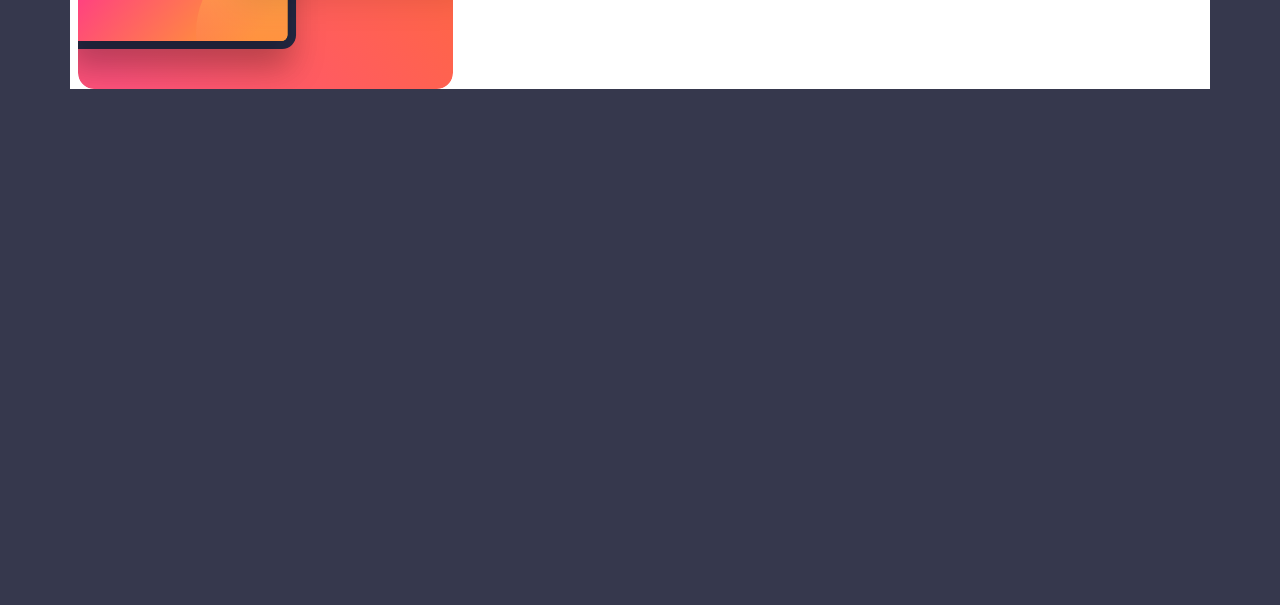
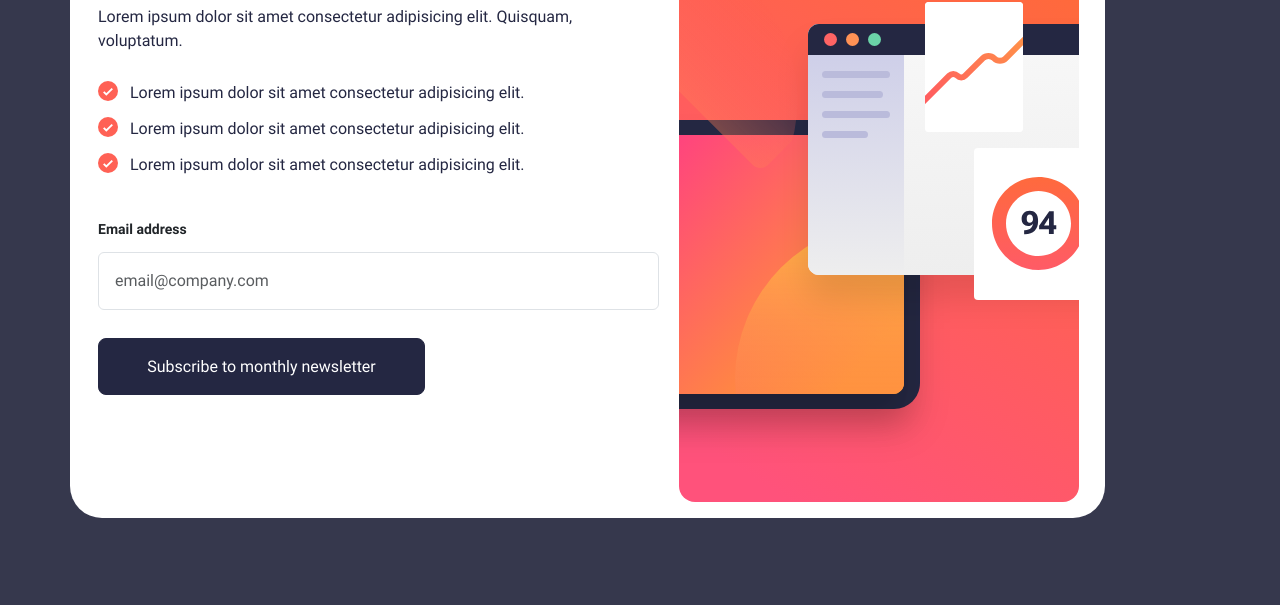
Before and after one commit to DEAckeret/Newsletter-Challenge, a website: page index.html in a window 1280 px wide. Shown: the part 195-800 px from the top of the page. Drawn offline with nearby package versions, Linux system fonts and the light colour scheme.

Commit message:
layout nearly finished.

```diff
--- a/index.html
+++ b/index.html
@@ -11,14 +11,24 @@
 <body class="bg-info">
 
 
-    <div class="container-lg">
-        <div class="row bg-white">
-            <div class="col-sm-5 px-0 px-sm-2">
-                <img src = "assets/images/illustration-sign-up-mobile.svg" alt="illustration sign up" class="img-fluid">
+    <div class="container-lg d-md-flex align-items-md-center min-vh-100">
+        <div class="row bg-white rounded-5 p-sm-3">
+            <div class="col-sm-5 px-0 px-sm-2 order-md-2">
+                <img src = "assets/images/illustration-sign-up-mobile.svg" alt="illustration sign up" class="img-fluid" id="news-image">
             </div>
-            <div class="col-sm-7">
+            <div class="col-sm-7 order-md-1 pb-decendents">
                 <h1 class="text-secondary display-3 bold-text">Stay updated!</h1>
                 <p class="text-secondary">Lorem ipsum dolor sit amet consectetur adipisicing elit. Quisquam, voluptatum.</p>
+                <ul class="pb-decendents">
+                    <li class="text-secondary">Lorem ipsum dolor sit amet consectetur adipisicing elit.</li>
+                    <li class="text-secondary">Lorem ipsum dolor sit amet consectetur adipisicing elit.</li>
+                    <li class="text-secondary">Lorem ipsum dolor sit amet consectetur adipisicing elit.</li>
+                </ul>
+                <form class="pb-decendents">
+                    <label class="fs-custom-14 bold-text">Email address</label>
+                    <input type="text" name="email" id="email" placeholder="email@company.com" class="form-control mb-3 p-3">
+                </form>
+                <button class="btn btn-secondary btn-lg mb-3 fs-6">Subscribe to monthly newsletter</button>
             </div>
         </div>
     </div>
--- a/index.js
+++ b/index.js
@@ -4,3 +4,15 @@
 $(document).ready(function() {
     console.log("ready!");
 });
+
+
+
+$(document).ready(function() {
+    $(window).resize(function() {
+        if ($(window).width() > 574) {
+            $('#news-image').attr('src', '/assets/images/illustration-sign-up-desktop.svg');
+        } else {
+            $('#news-image').attr('src', '/assets/images/illustration-sign-up-mobile.svg');
+        }
+    }).resize(); // Trigger the resize event immediately
+});
--- a/styles.css
+++ b/styles.css
@@ -1,13 +1,36 @@
-/* @font-face {
-    font-family: 'Roboto-Regular';
-    src: url('/assets/fonts/Roboto-Regular.ttf');
+button {
+    font-family: inherit;
+    width: 327px;
+    height: 57px;
 }
 
-@font-face {
-    font-family: 'Roboto-Bold';
-    src: url('/assets/fonts/Roboto-Bold.ttf');
+
+ul {
+   list-style-type: none;
 }
 
-body {
-    font-family: 'Roboto-Regular';
-} */
+li {
+    position: relative;
+
+}
+
+li::before {
+    content: "";
+    display: inline-block;
+    height: 20px; /* Adjust based on your needs */
+    width: 20px; /* Adjust based on your needs */
+    background: url('/assets/images/icon-list.svg') no-repeat center center;
+    background-size: contain;
+    position: absolute;
+    left: -2rem;
+}
+
+.pb-decendents {
+    > * {
+        padding-bottom: .75rem; /* Adjust as needed */
+    }
+}
+
+.fs-custom-14 {
+    font-size: 14px;
+}
```
